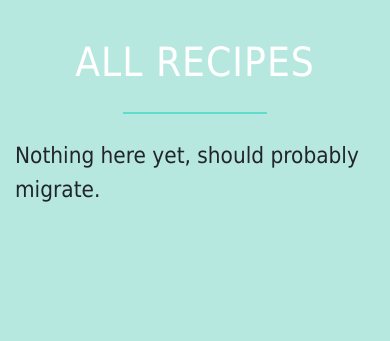
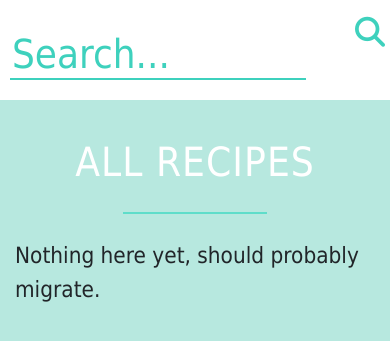
Before and after one commit to jetodd/recipes, a Django app: template recipes/templates/recipes/all.html in a window 390 px wide. Shown: the part 86-427 px from the top of the page. Run offline with Django 3.2, Linux system fonts and the light colour scheme; the template is opened without the code that fills it, so the values that code supplies are empty; some libraries are stand-ins or nearby versions.

Commit message:
search now always on :(

```diff
--- a/recipes/static/recipes/style.css
+++ b/recipes/static/recipes/style.css
@@ -221,7 +221,8 @@ ol li:before {
 		display:none;
 	}
 
-	.search_form.show {
+
+	.search_form {
 		height: 100px;
 	}
 
```
